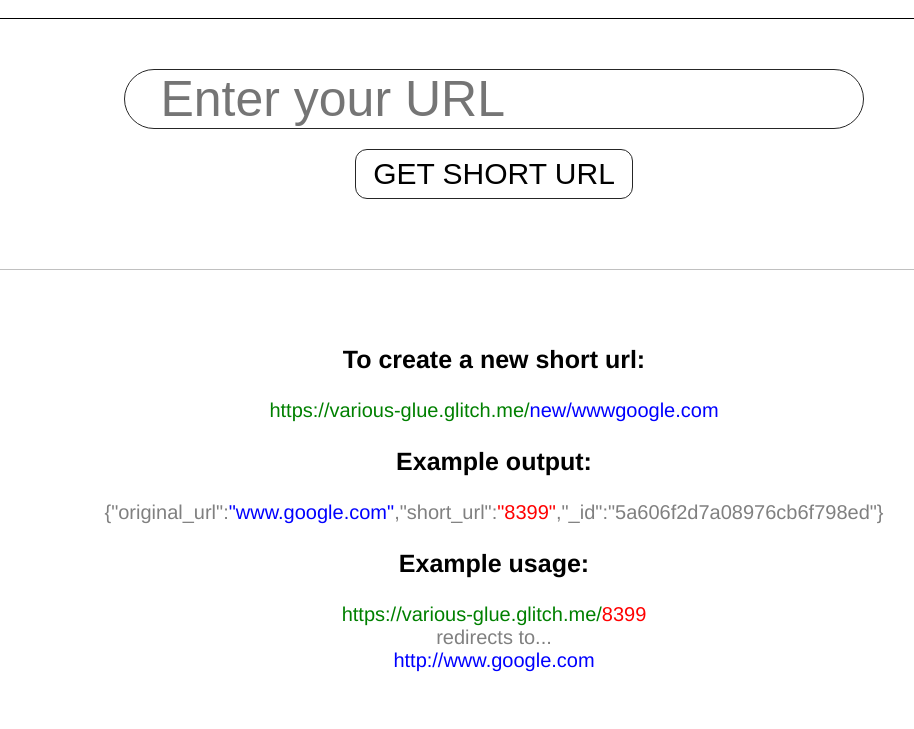
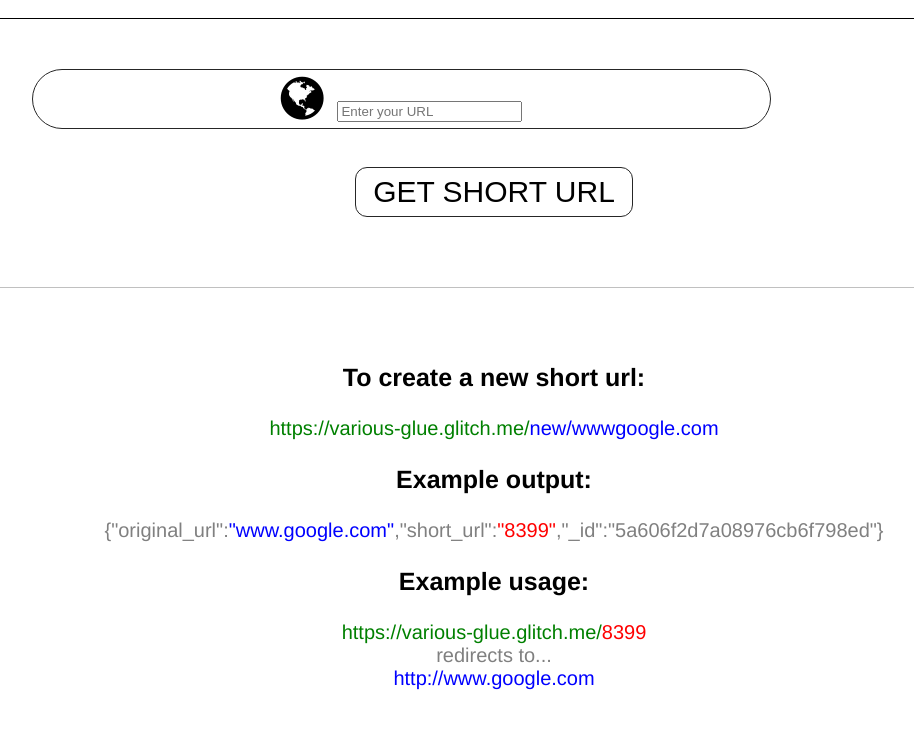
Before and after one commit to hwrdleung/short-url-microservice, a website: page views/index.html in a window 1280 px wide. Shown: the part 119-848 px from the top of the page, without its empty margins (146-1060 px from the left). Drawn offline with nearby package versions, Linux system fonts and the light colour scheme.

Commit message:
🎰👂 Checkpoint views/index.html:603188/87 public/style.css:603188/17

```diff
--- a/public/style.css
+++ b/public/style.css
@@ -65,7 +65,7 @@ p {
 }
 
 
-#urlInput {
+.input-wrapper {
   width: 80%;
   height: 60px;
   font-size: 50px;
--- a/views/index.html
+++ b/views/index.html
@@ -17,6 +17,7 @@
     <meta http-equiv="X-UA-Compatible" content="IE=edge">
     <meta name="viewport" content="width=device-width, initial-scale=1">
     <link rel="stylesheet" href="/style.css">
+    <link rel="stylesheet" href="https://cdnjs.cloudflare.com/ajax/libs/font-awesome/4.7.0/css/font-awesome.min.css">
   </head>
   <body>
     <header>
@@ -29,9 +30,14 @@
     </header>
 
     <section>
-      <input type="text" placeholder="Enter your URL" id="urlInput">
-      <br>
-      <button onclick="button()" class="btn">GET SHORT URL</button>
+      <div class="input-wrapper">
+        <i class="fa fa-globe" aria-hidden="true"></i>
+        <input type="text" placeholder="Enter your URL" id="urlInput">
+      </div>
+
+        <br>
+        <button onclick="button()" class="btn">GET SHORT URL</button>
+
     </section>
 
     <section>
```
